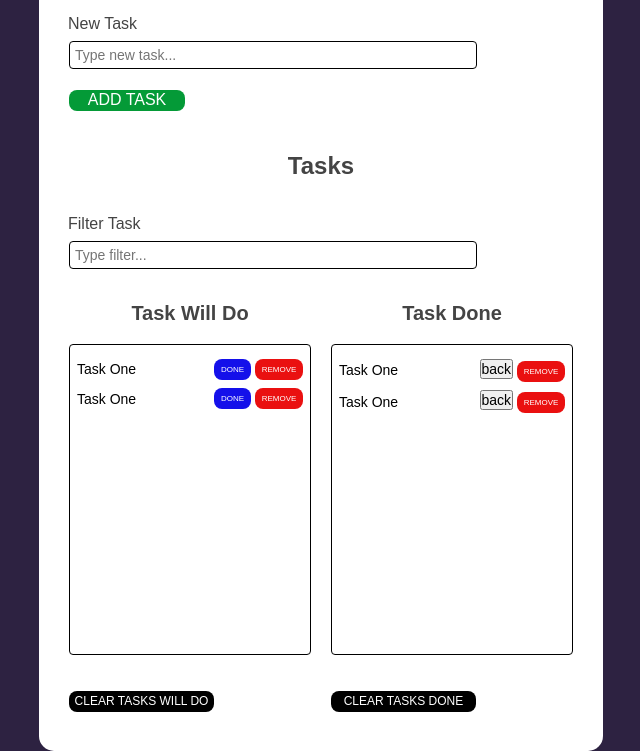
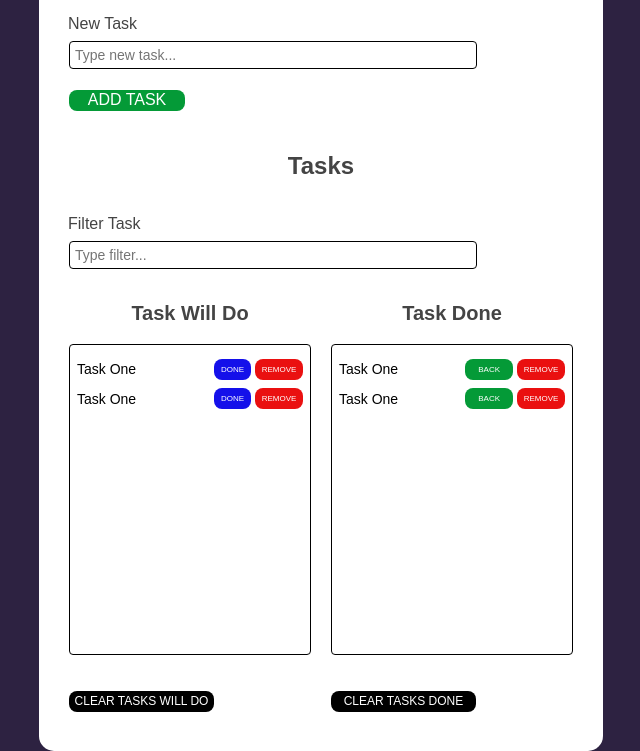
Before and after one commit to DariuszOkonski/js-task-list, a website: page index.html in a window 1280 px wide. Shown: the part 84-835 px from the top of the page, without its empty margins (319-959 px from the left). Drawn offline with nearby package versions, Linux system fonts and the light colour scheme.

Commit message:
add styles to right column

```diff
--- a/sass/_index.scss
+++ b/sass/_index.scss
@@ -92,6 +92,10 @@ body {
           &__btn-remove {
             @include btn(4.8rem, 2.1rem, $btn-red, $btn-font-color, 0.8rem, 0.8rem, 0rem, 0rem);
           }
+
+          &__btn-back {
+            @include btn(4.8rem, 2.1rem, $btn-green, $btn-font-color, 0.8rem, 0.8rem, 0rem, 0rem);
+          }
         }
       }
 
```
Also changed, not shown: css/style.css, 1 other file.
